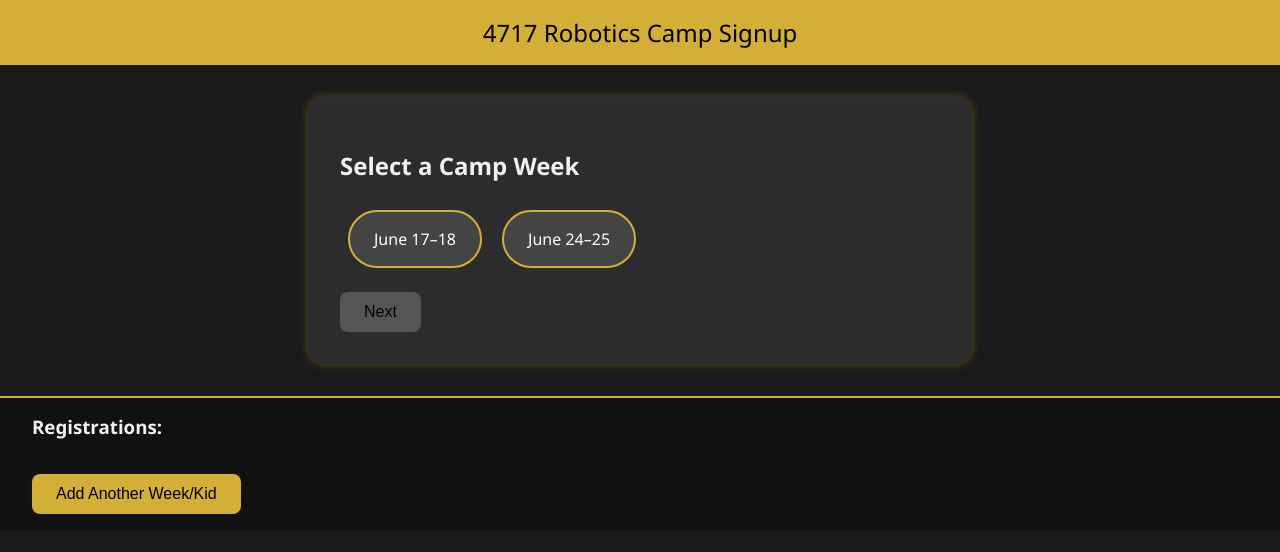
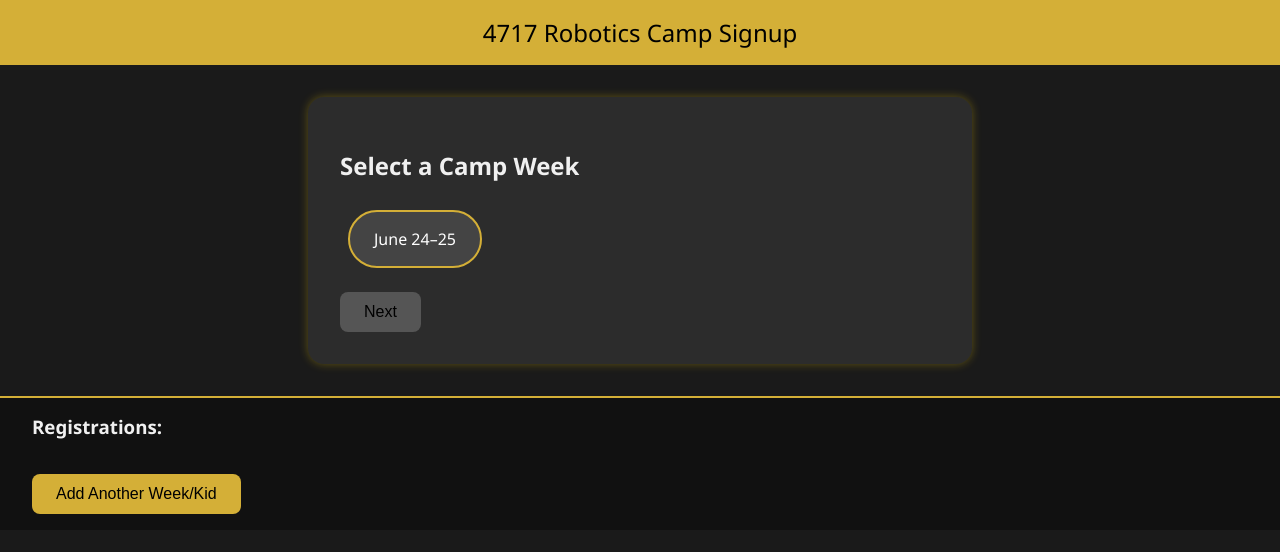
Before and after one commit to WesternerRobotics4717/robotics-camp-signup, a plain HTML site: page admin.html in a window 1280 px wide. Drawn offline with Linux system fonts and the light colour scheme.

Commit message:
Update admin.html

```diff
--- a/admin.html
+++ b/admin.html
@@ -110,7 +110,7 @@
       <h2>Select a Camp Week</h2>
       <div>
        <!-- <div class="bubble-button" data-value="June 10-11">June 10–11</div> -->
-        <div class="bubble-button" data-value="June 17-18">June 17–18</div>
+       <!-- <div class="bubble-button" data-value="June 17-18">June 17–18</div> -->
         <div class="bubble-button" data-value="June 24-25">June 24–25</div>
       </div>
       <button id="next1" disabled>Next</button>
```
